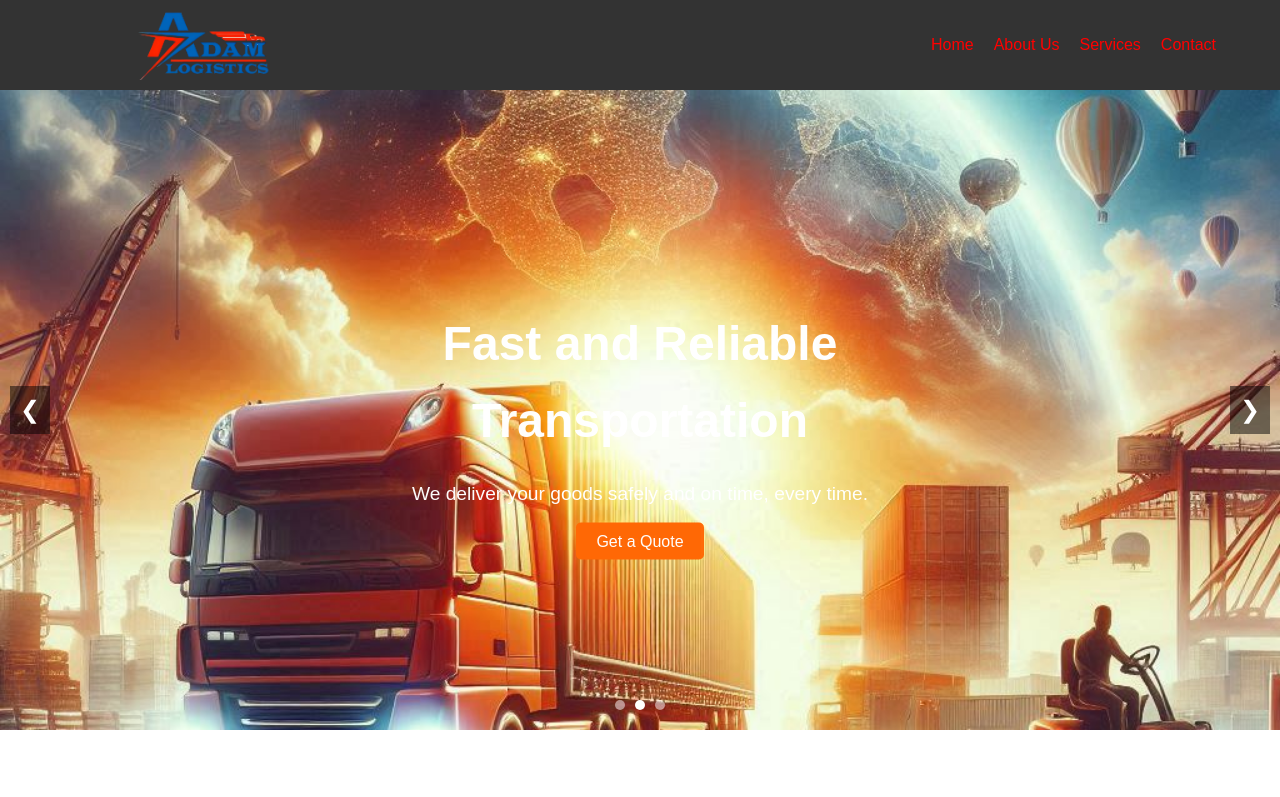
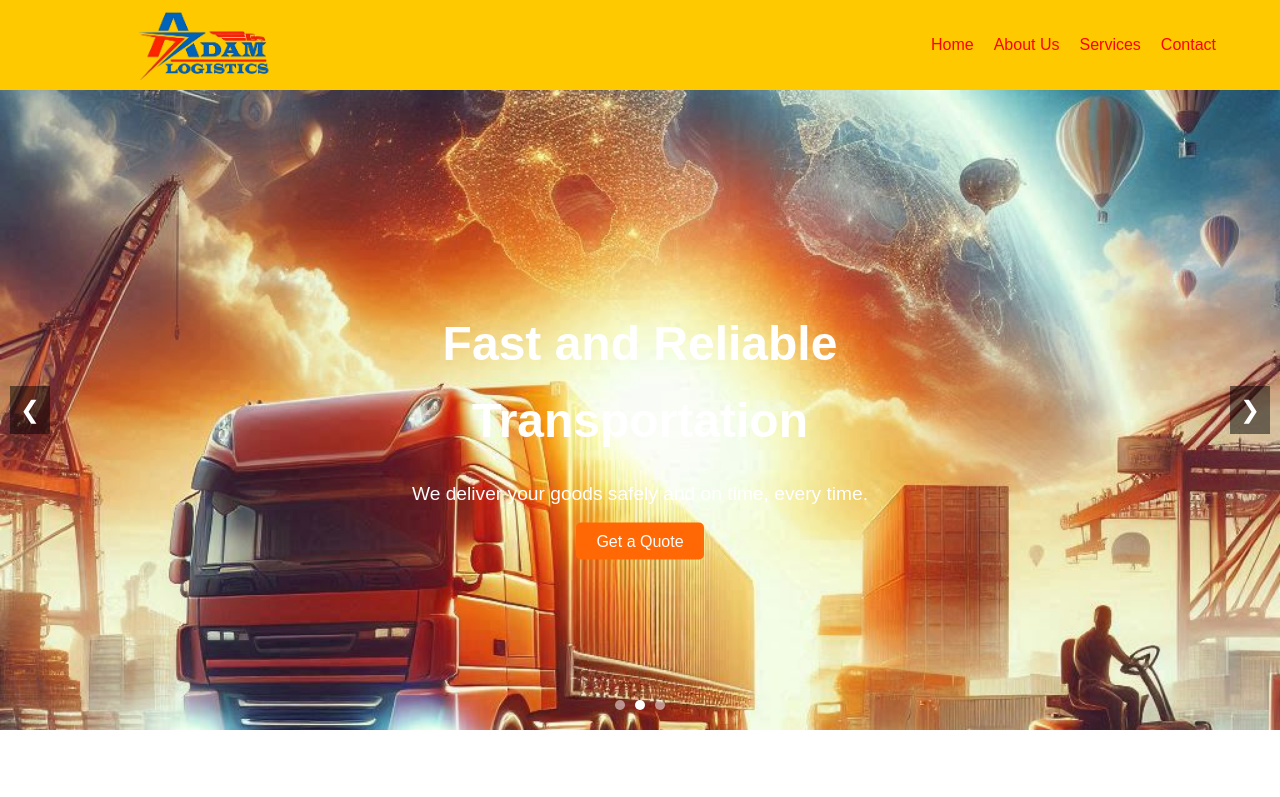
Before and after one commit to shintopc/aadam, a plain HTML site: page index.html in a window 1280 px wide. Shown: the top 797 px of the page. Drawn offline with Linux system fonts and the light colour scheme.

Commit message:
Update styles.css

```diff
--- a/styles.css
+++ b/styles.css
@@ -14,7 +14,7 @@ body {
 
 /* Header */
 header {
-  background: #333;
+  background: #ffc900;
   color: #fff;
   padding: 10px 0;
 }
```
